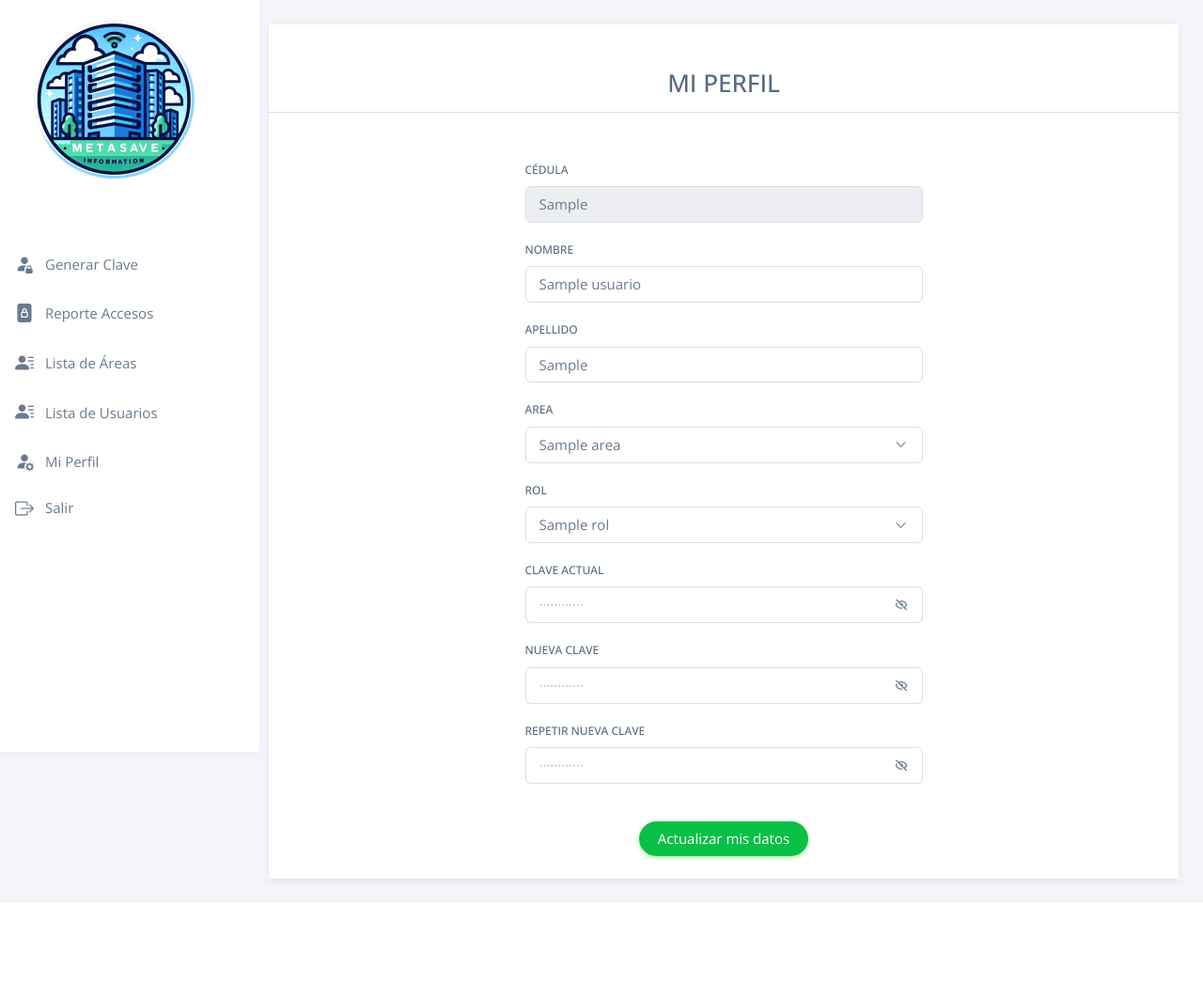
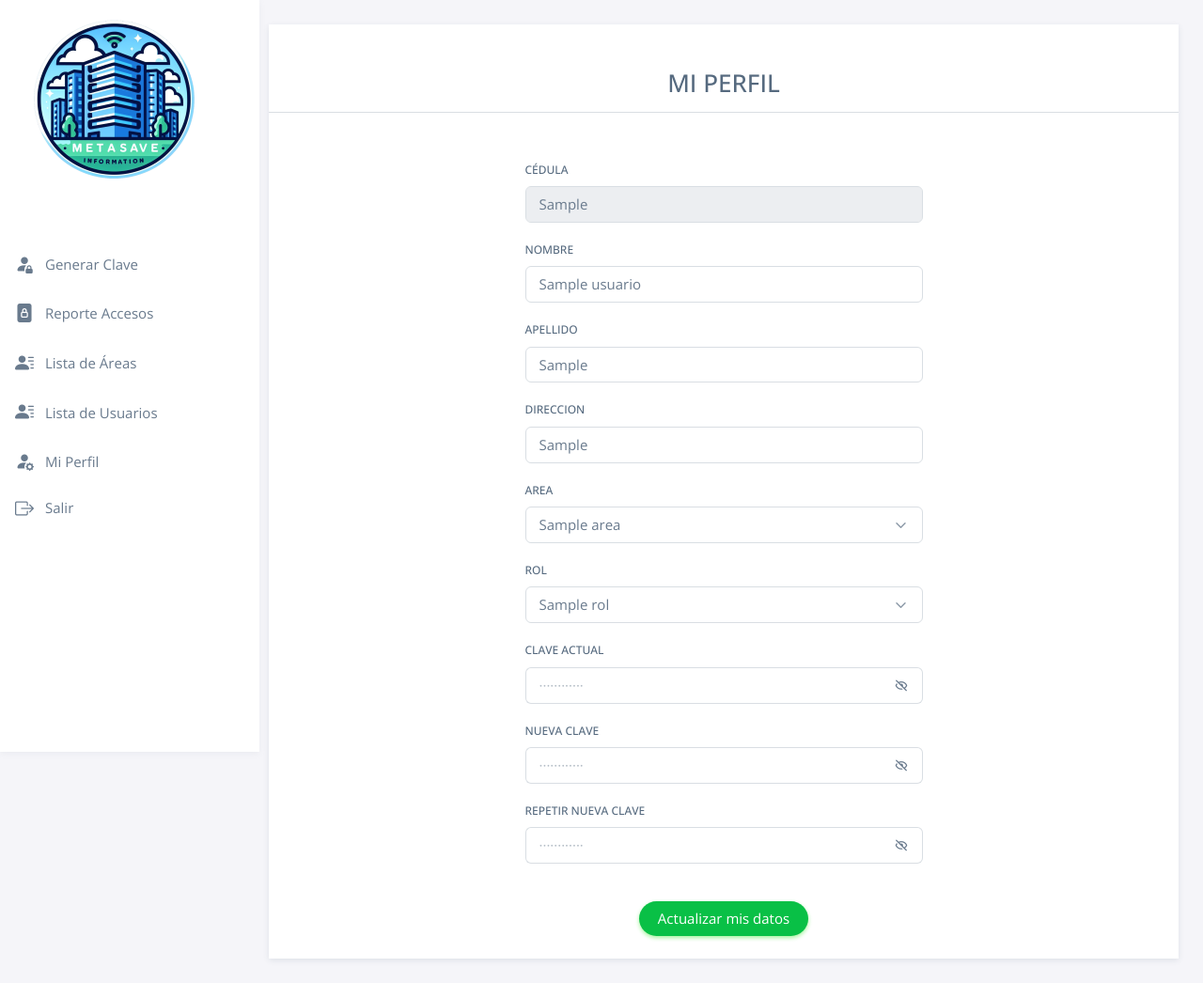
Before and after one commit to Gissellpalma/Gissellpalma.github.io, a Flask app: page /mi-perfil/1 in a window 1280 px wide. Shown: the whole page at 94% size. Before the commit the page ends 941 px from the top, so only its background shows below. Run offline with Flask 3, Linux system fonts and the light colour scheme; the visitor is signed in with stand-in values (Sample User, id 1); tables that the repository leaves empty or names only in its code hold one stand-in row (values such as "Sample post"); data that the repository does not hold is empty; some libraries are stand-ins or nearby versions.

Commit message:
cambio 2

```diff
--- a/my-app/controllers/funciones_home.py
+++ b/my-app/controllers/funciones_home.py
@@ -128,7 +128,7 @@ def lista_usuariosBD():
     try:
         with connectionBD() as conexion_MySQLdb:
             with conexion_MySQLdb.cursor(dictionary=True) as cursor:
-                querySQL = "SELECT id_usuario, cedula, nombre_usuario, apellido_usuario, id_area, id_rol FROM usuarios"
+                querySQL = "SELECT id_usuario, cedula, nombre_usuario, apellido_usuario, id_area, id_rol, Direccion FROM usuarios"
                 cursor.execute(querySQL,)
                 usuariosBD = cursor.fetchall()
         return usuariosBD
--- a/my-app/controllers/funciones_login.py
+++ b/my-app/controllers/funciones_login.py
@@ -64,7 +64,7 @@ def info_perfil_session(id):
     try:
         with connectionBD() as conexion_MySQLdb:
             with conexion_MySQLdb.cursor(dictionary=True) as cursor:
-                querySQL = "SELECT id_usuario, nombre_usuario, apellido_usuario, cedula, id_area, id_rol FROM usuarios WHERE id_usuario = %s"
+                querySQL = "SELECT id_usuario, nombre_usuario, apellido_usuario, cedula, id_area, id_rol, Direccion FROM usuarios WHERE id_usuario = %s"
                 cursor.execute(querySQL, (id,))
                 info_perfil = cursor.fetchall()
         return info_perfil
@@ -81,6 +81,7 @@ def procesar_update_perfil(data_form,id):
     apellido_usuario = data_form['surname']
     id_area = data_form['selectArea']
     id_rol= data_form['selectRol']
+    Direccion = data_form['Direccion']
 
     new_pass_user = data_form['new_pass_user']
 
@@ -98,11 +99,12 @@ def procesar_update_perfil(data_form,id):
                             apellido_usuario = %s,
                             id_area = %s,
                             id_rol = %s,
-                            password = %s
+                            password = %s,
+                            Direccion = %s
                         WHERE id_usuario = %s
                     """
                     params = (nombre_usuario,apellido_usuario, id_area, id_rol,
-                                nueva_password, id_user)
+                                nueva_password, Direccion, id_user)
                     cursor.execute(querySQL, params)
                     conexion_MySQLdb.commit()
             return 1
@@ -117,7 +119,7 @@ def procesar_update_perfil(data_form,id):
     print(id_area+" HOLA "+id_rol)
 
     if not pass_actual and not new_pass_user and not repetir_pass_user:
-            return updatePefilSinPass(id_user, nombre_usuario, apellido_usuario, id_area, id_rol)
+            return updatePefilSinPass(id_user, nombre_usuario, apellido_usuario, id_area, id_rol, Direccion)
 
     with connectionBD() as conexion_MySQLdb:
         with conexion_MySQLdb.cursor(dictionary=True) as cursor:
@@ -142,11 +144,12 @@ def procesar_update_perfil(data_form,id):
                                                 nombre_usuario = %s,
                                                 apellido_usuario = %s,
                                                 id_area = %s,
-                                                password = %s
+                                                password = %s,
+                                                Direccion = %s
                                             WHERE id_usuario = %s
                                         """
                                         params = (nombre_usuario,apellido_usuario, id_area,
-                                                  nueva_password, id_user)
+                                                  nueva_password, Direccion, id_user)
                                         cursor.execute(querySQL, params)
                                         conexion_MySQLdb.commit()
                                 return cursor.rowcount or []
@@ -159,7 +162,7 @@ def procesar_update_perfil(data_form,id):
 
 
 
-def updatePefilSinPass(id_user, nombre_usuario, apellido_usuario, id_area, id_rol):
+def updatePefilSinPass(id_user, nombre_usuario, apellido_usuario, id_area, id_rol, Direccion):
     try:
         with connectionBD() as conexion_MySQLdb:
             with conexion_MySQLdb.cursor(dictionary=True) as cursor:
@@ -169,10 +172,11 @@ def updatePefilSinPass(id_user, nombre_usuario, apellido_usuario, id_area, id_ro
                         nombre_usuario = %s,
                         apellido_usuario = %s,
                         id_area = %s,
-                        id_rol = %s
+                        id_rol = %s,
+                        Direccion = %s
                     WHERE id_usuario = %s
                 """
-                params = ( nombre_usuario, apellido_usuario, id_area, id_rol, id_user)
+                params = ( nombre_usuario, apellido_usuario, id_area, id_rol, Direccion, id_user)
                 cursor.execute(querySQL, params)
                 conexion_MySQLdb.commit()
         return cursor.rowcount
--- a/my-app/templates/public/login/auth_register.html
+++ b/my-app/templates/public/login/auth_register.html
@@ -66,6 +66,7 @@
                   autofocus />
               </div>
 
+
             </div>
 
             <div class="row">
--- a/my-app/templates/public/perfil/perfil.html
+++ b/my-app/templates/public/perfil/perfil.html
@@ -43,6 +43,15 @@
               type="text"
               name="surname"
               value="{{ info_perfil_session[0]['apellido_usuario'] }}"
+              />
+          </div>
+          <div class="mb-3">
+            <label for="Direccion" class="form-label">Direccion</label>
+            <input
+              class="form-control"
+              type="text"
+              name="Direccion"
+              value="{{ info_perfil_session[0]['Direccion'] }}"
               />
           </div>
           <div>
--- a/my-app/templates/public/usuarios/lista_usuarios.html
+++ b/my-app/templates/public/usuarios/sensores.html
@@ -34,7 +34,7 @@
           <tr>
             <td>{{ usuario.cedula}}</td>
             <td>{{ usuario.nombre_usuario}} {{usuario.apellido_usuario}}</td>
-            <td>{{ usuario.Direccion }}</td>
+            <td>{{ usuario.Direccion}}</td>
             <td>
               {%for area in areas%}
               {%if area.id_area == usuario.id_area%}
```
